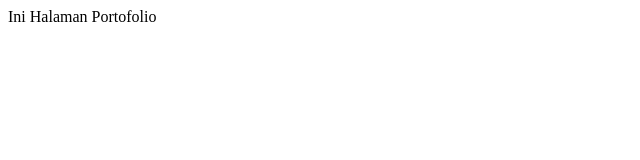
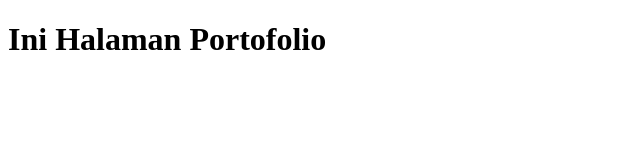
Before and after one commit to Yeonbii/yeonbii.github.io, a plain HTML site: page index.html in a window 1280 px wide. Shown: the whole page, without its empty margins (0-640 px from the left). Drawn offline with Linux system fonts and the light colour scheme.

Commit message:
Perbaikan title

```diff
--- a/index.html
+++ b/index.html
@@ -6,6 +6,6 @@
     <title>Yeonbii</title>
 </head>
 <body>
-    Ini Halaman Portofolio
+    <h1>Ini Halaman Portofolio</h1>
 </body>
 </html>
```
